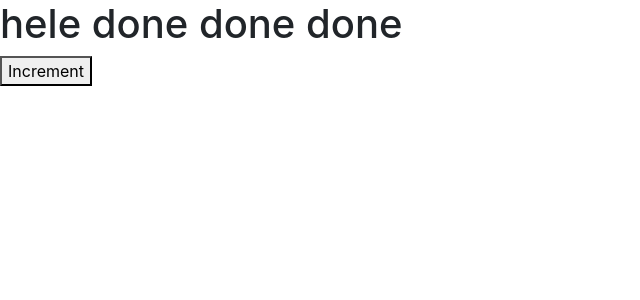
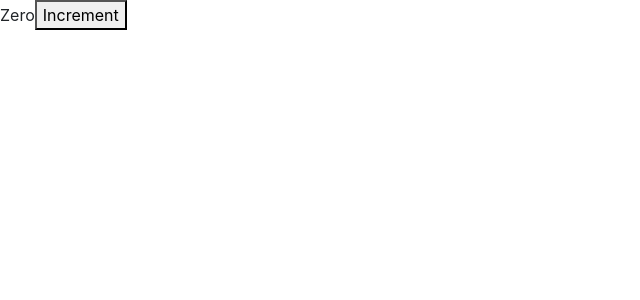
Before and after one commit to ZahraJiryaee/vidly, a React (Create React App) app: page / in a window 1280 px wide. Shown: the top 300 px of the page, without its empty margins (0-640 px from the left). Built offline with nearby package versions, Linux system fonts and the light colour scheme.

Commit message:
3.5. embedding expressions

```diff
--- a/src/components/counter.jsx
+++ b/src/components/counter.jsx
@@ -1,15 +1,22 @@
 import React, { Component } from 'react';
 
 class Counter extends Component {
-    state = {  }
+    state = {
+        count: 0,
+     }
     render() {
         return (
             <React.Fragment>
-                <h1>hele done done done</h1>
+                <span>{this.formatCount()}</span>
                 <button>Increment</button>
             </React.Fragment>
          );
     }
+
+    formatCount(){
+        const {count} = this.state;
+        return count === 0 ? "Zero" : count;
+    }
 }
 
 export default Counter;
```
